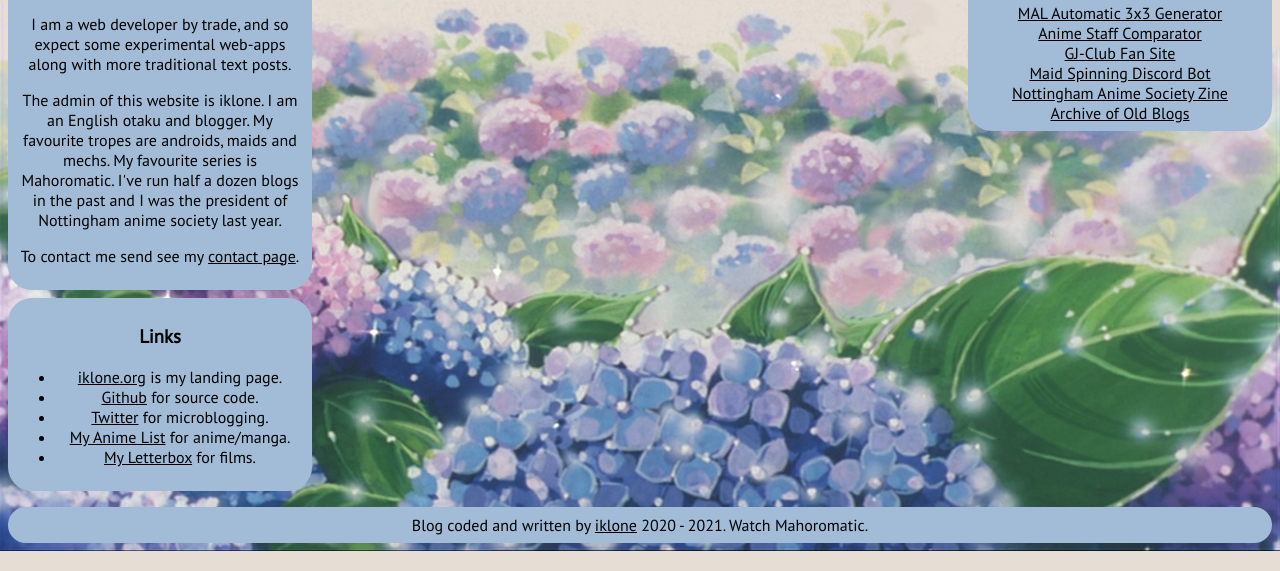
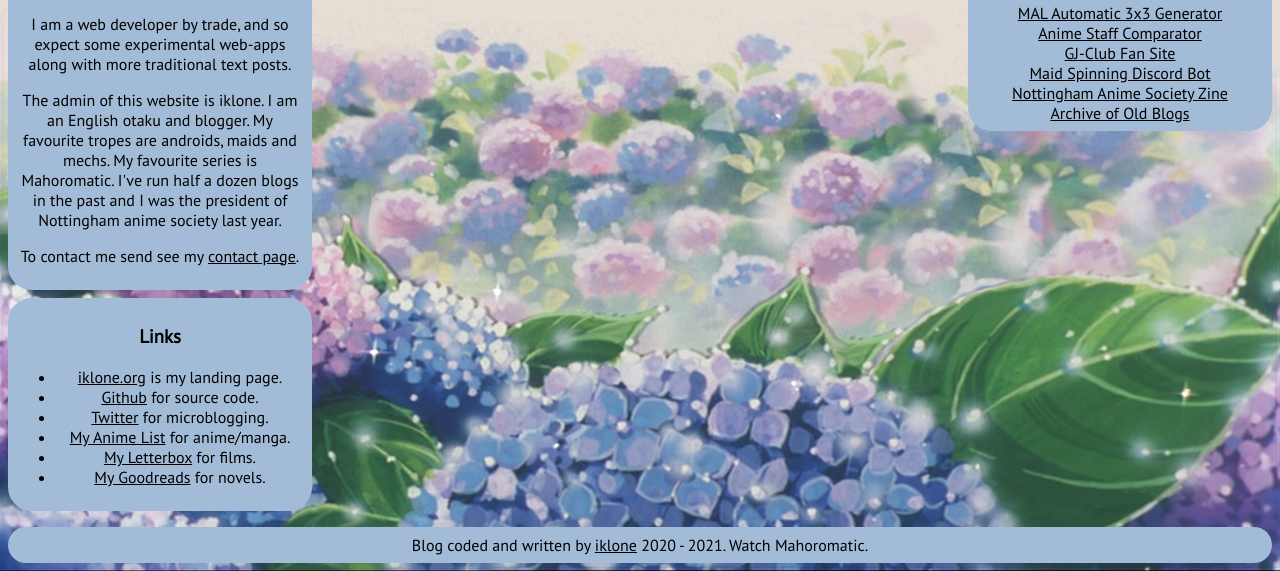
Before and after one commit to iklone/spirit-blog, a plain HTML site: page index.html in a window 1280 px wide. Shown: the part 495-1066 px from the top of the page. Drawn offline with Linux system fonts and the light colour scheme; no server answers.

Commit message:
Added books link

```diff
--- a/description.html
+++ b/description.html
@@ -21,5 +21,6 @@
         <li><a class="hlink" href="https://twitter.com/iklone">Twitter</a> for microblogging.</li>
         <li><a class="hlink" href="https://myanimelist.net/profile/iklone">My Anime List</a> for anime/manga.</li>
         <li><a class="hlink" href="https://letterboxd.com/iklone">My Letterbox</a> for films.</li>
+        <li><a class="hlink" href="https://www.goodreads.com/iklone">My Goodreads</a> for novels.</li>
     </ul>
 </div>
```
